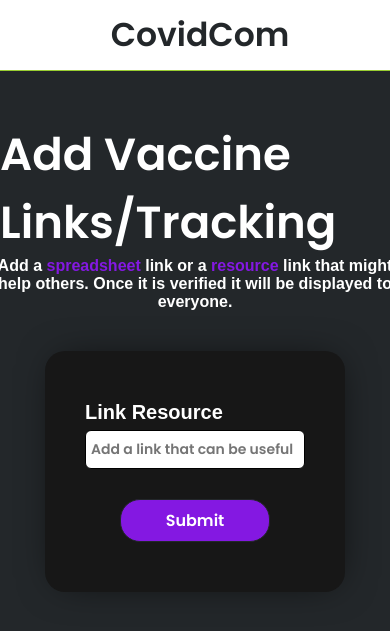
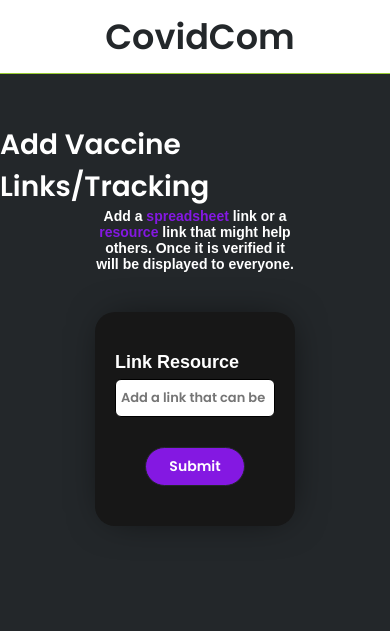
Before and after one commit to Sarthakischauhan/covidcom, a Flask app: page /addLink in a window 390 px wide. Shown: the top 631 px of the page. Run offline with Flask 2, Linux system fonts and the light colour scheme.

Commit message:
responsive done

```diff
--- a/app/static/css/styles.css
+++ b/app/static/css/styles.css
@@ -18,12 +18,13 @@ body {
   border-bottom: 1px solid yellowgreen;
 }
 
-.navbar .logo {
+.navbar .logo h1 a {
   font-family: 'poppins';
   color: #23272A;
-  font-size: 22px;
+  font-size: 35px;
   margin-left: 10px;
   cursor: pointer;
+  text-decoration: none;
 }
 
 .navbar .name {
@@ -240,7 +241,7 @@ body {
 
 .modal .vaccine-modal .links .link a, .modal .oxygen-modal .links .link a, .modal .plasma-modal .links .link a {
   color: lightblue;
-  font-size: 18px;
+  font-size: 15px;
   margin-bottom: 6px;
   font-family: sans-serif;
   word-break: break-all;
@@ -285,6 +286,18 @@ body {
   font-family: 'poppins';
 }
 
+@media (max-width: 768px) {
+  .add #head {
+    font-size: 35px;
+  }
+}
+
+@media (max-width: 540px) {
+  .add #head {
+    font-size: 28px;
+  }
+}
+
 .add #special {
   color: #8418e2;
 }
@@ -299,6 +312,19 @@ body {
   word-wrap: break-word;
 }
 
+@media (max-width: 540px) {
+  .add p {
+    width: 300px;
+    font-size: 14px;
+  }
+}
+
+@media (max-width: 520px) {
+  .add p {
+    width: 200px;
+  }
+}
+
 .add .form {
   display: flex;
   flex-direction: column;
@@ -310,12 +336,31 @@ body {
   box-shadow: 2px 0px 39px -12px rgba(0, 0, 0, 0.75);
 }
 
+@media (max-width: 540px) {
+  .add .form {
+    width: 250px;
+    padding: 40px 20px;
+  }
+}
+
+@media (max-width: 520px) {
+  .add .form {
+    width: 200px;
+  }
+}
+
 .add label {
   font-size: 20px;
   color: white;
   font-family: sans-serif;
   margin-bottom: 6px;
   font-weight: bold;
+}
+
+@media (max-width: 540px) {
+  .add label {
+    font-size: 18px;
+  }
 }
 
 .add input {
@@ -325,6 +370,13 @@ body {
   font-size: 14px;
   font-family: 'poppins';
   border-radius: 6px;
+}
+
+@media (max-width: 540px) {
+  .add input {
+    font-size: 13px;
+    font-weight: normal;
+  }
 }
 
 .add .sub {
@@ -342,3 +394,62 @@ body {
   font-family: 'poppins';
   cursor: pointer;
 }
+
+@media (max-width: 540px) {
+  .add .sub {
+    width: 100px;
+    font-size: 14px;
+  }
+}
+
+@media (max-width: 520px) {
+  .add .sub {
+    font-weight: normal;
+  }
+}
+
+.community {
+  display: flex;
+  margin-top: 80px;
+  flex-direction: column;
+  align-items: center;
+  margin-bottom: 80px;
+}
+
+.community #head {
+  font-size: 45px;
+  font-family: 'poppins';
+  color: white;
+}
+
+@media (max-width: 768px) {
+  .community #head {
+    font-size: 35px;
+  }
+}
+
+@media (max-width: 540px) {
+  .community #head {
+    font-size: 28px;
+  }
+}
+
+.community #progress {
+  width: 450px;
+  height: 400px;
+}
+
+@media (max-width: 520px) {
+  .community #progress {
+    width: 300px;
+    height: 300px;
+  }
+}
+
+.community #progress-head {
+  font-size: 18px;
+  font-family: sans-serif;
+  font-weight: bold;
+  color: #8418e2;
+  opacity: 1;
+}
--- a/app/static/scss/styles.scss
+++ b/app/static/scss/styles.scss
@@ -17,11 +17,14 @@ body{
     border-bottom:1px solid yellowgreen;
 
     .logo{
-        font-family: 'poppins';
-        color:#23272A;
-        font-size: 22px;
-        margin-left: 10px;
-        cursor: pointer;
+        h1 a{
+            font-family: 'poppins';
+            color:#23272A;
+            font-size: 35px;
+            margin-left: 10px;
+            cursor: pointer;
+            text-decoration: none;
+        }
     }
     .name{
         display: flex;
@@ -184,7 +187,7 @@ body{
             }
             .link a{
                 color: lightblue;
-                font-size: 18px;
+                font-size: 15px;
                 margin-bottom: 6px;
                 font-family: sans-serif;
                 word-break: break-all;
@@ -230,6 +233,12 @@ body{
         font-size: 45px;
         color: white;
         font-family: 'poppins';
+        @media (max-width : 768px){
+            font-size: 35px;
+        }
+        @media (max-width : 540px){
+            font-size: 28px;
+        }
     }
     #special{
         color: #8418e2;
@@ -242,6 +251,13 @@ body{
         width: 400px;
         text-align: center;
         word-wrap: break-word;
+        @media (max-width : 540px){
+            width: 300px;
+            font-size: 14px;
+        }
+        @media (max-width : 520px){
+            width: 200px;
+        }
     }
     .form{
         display: flex;
@@ -253,6 +269,13 @@ body{
         padding: 50px 40px;
         border-radius: 20px ;
         box-shadow: 2px 0px 39px -12px rgba(0,0,0,0.75);
+        @media (max-width : 540px){
+            width: 250px;
+            padding: 40px 20px;
+        }
+        @media (max-width : 520px){
+            width: 200px;
+        }
 
     }
     label{
@@ -262,6 +285,9 @@ body{
         // margin-top: 40px;
         margin-bottom: 6px;
         font-weight: bold;
+        @media (max-width : 540px){
+            font-size: 18px;
+        }
     }
     input{
         padding: 8px 5px;
@@ -270,6 +296,10 @@ body{
         font-size: 14px;
         font-family: 'poppins';
         border-radius: 6px;
+        @media (max-width : 540px){
+            font-size: 13px;
+            font-weight: normal;
+        }
     }
     .sub{
         width: 150px;
@@ -285,5 +315,48 @@ body{
         align-self: center;
         font-family: 'poppins';
         cursor: pointer;
+        @media (max-width : 540px){
+            width: 100px;
+            font-size: 14px;
+        }
+        @media (max-width : 520px){
+            font-weight: normal;
+        }
     }
 }
+.community{
+    display: flex;
+    margin-top: 80px;
+    flex-direction: column;
+    align-items: center;
+    margin-bottom: 80px;
+    #head{
+        font-size: 45px;
+        font-family: 'poppins';
+        color: white;
+        @media (max-width : 768px){
+            font-size: 35px;
+        }
+        @media (max-width : 540px){
+            font-size: 28px;
+        }
+    }
+    #progress{
+        width: 450px;
+        height: 400px;
+        @media (max-width : 520px){
+            width: 300px;
+            height: 300px;
+
+        }
+    }
+
+    #progress-head{
+        font-size: 18px;
+        font-family: sans-serif;
+        font-weight: bold;
+        color: #8418e2;
+        opacity: 1;
+    }
+
+}
--- a/app/templates/layout.html
+++ b/app/templates/layout.html
@@ -14,7 +14,7 @@
         <div class="navbar">
             <div class="logo">
                 <h1 id="logo">
-                    CovidCom
+                    <a href="{{ url_for('routes.home') }}"">CovidCom</a>
                 </h1>
             </div>
             <!-- <div class="name">
```
Also changed, not shown: app/templates/map.html (+11 -6 lines), app/static/img/location.svg (added), app/static/img/progress.svg (added), 1 other file.
